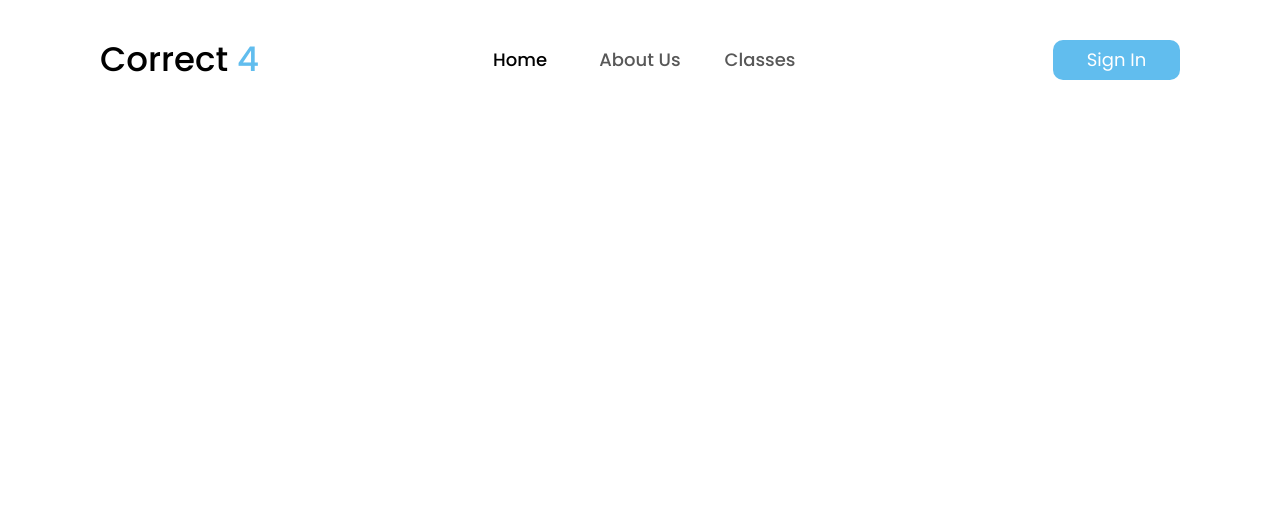
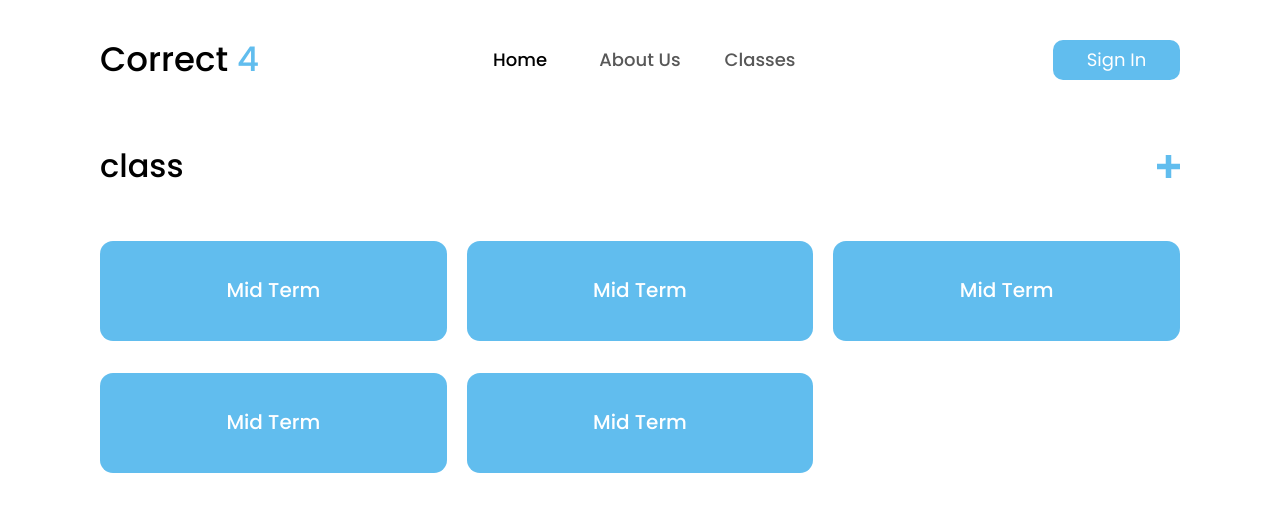
Before and after one commit to El-bana/correct4, a React (Create React App) app: page /classes/1 in a window 1280 px wide. Shown: the top 512 px of the page. Built offline with nearby package versions, Linux system fonts and the light colour scheme.

Commit message:
single class all done

```diff
--- a/src/App.js
+++ b/src/App.js
@@ -9,6 +9,7 @@ import Register from './pages/Forms/Register/Register';
 import { useLocation } from 'react-router-dom';
 import clsx from 'clsx'
 import Classes from './pages/Classes/Classes';
+import Class from './pages/Classes/Class/Class';
 
 function App() {
   const location = useLocation();
@@ -29,6 +30,8 @@ function App() {
         <Route path='/login' element={<Login />} />
         <Route path='/register' element={<Register />} />
         <Route path='/classes' element={<Classes />} />
+        <Route path='/classes/:classId/' element={<Class />} />
+        <Route path='/classes/:classId/:examId' element={<Register />} />
       </Routes>
     </div>
   );
--- /dev/null
+++ b/src/components/examCard/ExamCard.jsx
@@ -0,0 +1,11 @@
+import styles from './ExamCard.module.css'
+
+const ExamCard = ({ exam = 'Mid Term' }) => {
+  return (
+    <div className={styles.exam_card}>
+      {exam}
+    </div>
+  )
+}
+
+export default ExamCard
--- /dev/null
+++ b/src/components/examCard/ExamCard.module.css
@@ -0,0 +1,17 @@
+.exam_card {
+  display: flex;
+  align-items: center;
+  justify-content: center;
+  font-weight: 500;
+  font-size: 20px;
+  color: #ffffff;
+  min-height: 100px;
+  background: #61bdee;
+  border-radius: 13px;
+}
+
+@media screen and (max-width: 768px) {
+  .exam_card {
+    height: 75px;
+  }
+}
--- /dev/null
+++ b/src/pages/Classes/Class/Class.jsx
@@ -0,0 +1,36 @@
+import ExamCard from '../../../components/examCard/ExamCard';
+import styles from '../Classes.module.css';
+import GridContainer from '../../../components/grid/GridContainer'
+import GridItem from '../../../components/grid/GridItem'
+import bluePlus from '../../../assets/icons/plus-blue.svg'
+import clsx from 'clsx'
+
+const Class = ({ name = 'class' }) => {
+  return (
+    <div className='main-grid'>
+      <div className={styles.classes_main_paragraph}>
+        <h2>{name}</h2>
+        <img src={bluePlus} alt='add class' />
+      </div>
+      <GridContainer className={styles.card_grid}>
+        <GridItem gridSize='4' className={clsx(styles.classes_card_container, 'halfSizeGridTablet fullSizeGridMobile')}>
+          <ExamCard name='Mid Term' />
+        </GridItem>
+        <GridItem gridSize='4' className={clsx(styles.classes_card_container, 'halfSizeGridTablet fullSizeGridMobile')}>
+          <ExamCard name='Final' />
+        </GridItem>
+        <GridItem gridSize='4' className={clsx(styles.classes_card_container, 'halfSizeGridTablet fullSizeGridMobile')}>
+          <ExamCard name='Quiz' />
+        </GridItem>
+        <GridItem gridSize='4' className={clsx(styles.classes_card_container, 'halfSizeGridTablet fullSizeGridMobile')}>
+          <ExamCard name='Quiz' />
+        </GridItem>
+        <GridItem gridSize='4' className={clsx(styles.classes_card_container, 'halfSizeGridTablet fullSizeGridMobile')}>
+          <ExamCard name='Quiz' />
+        </GridItem>
+      </GridContainer>
+    </div>
+  )
+}
+
+export default Class
```
